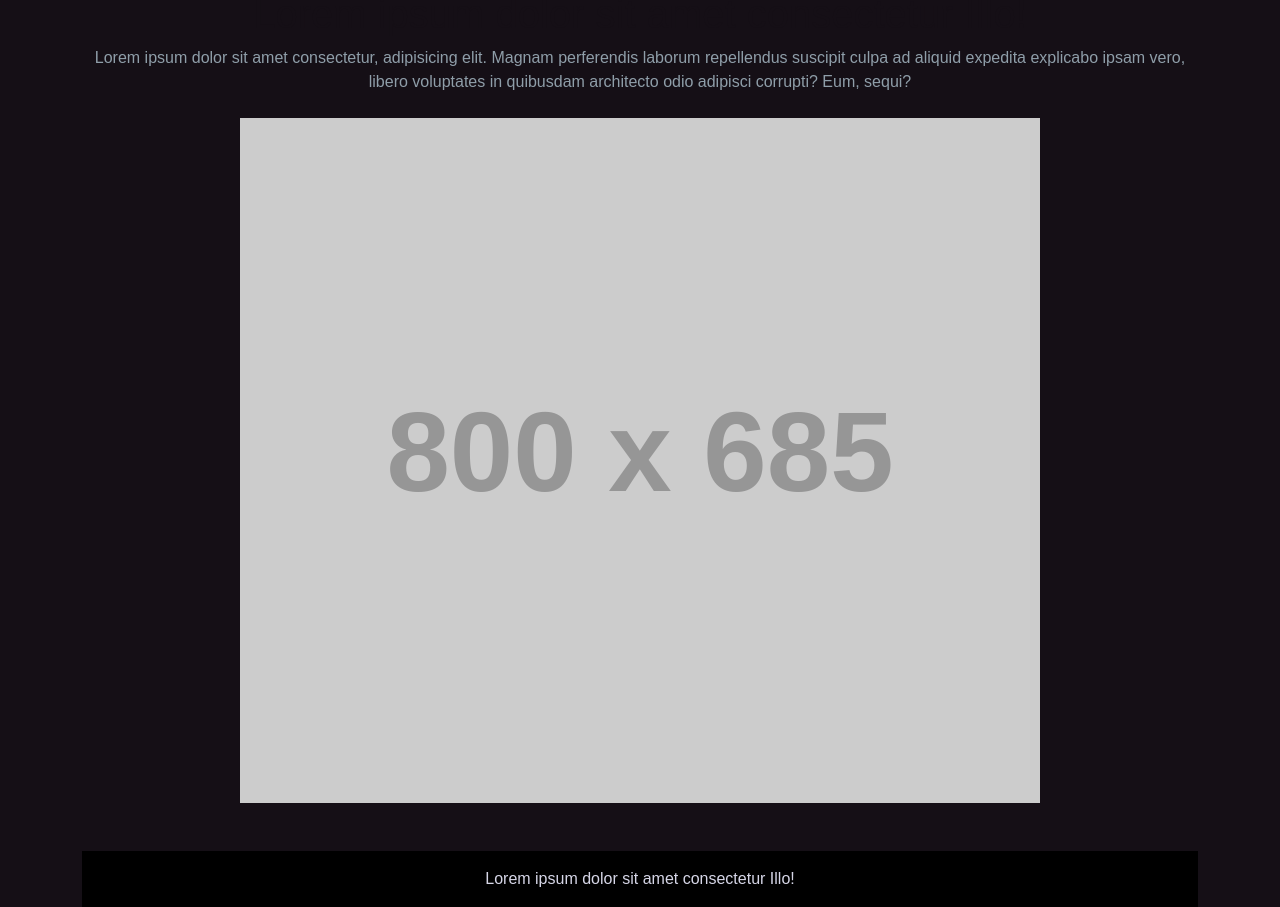
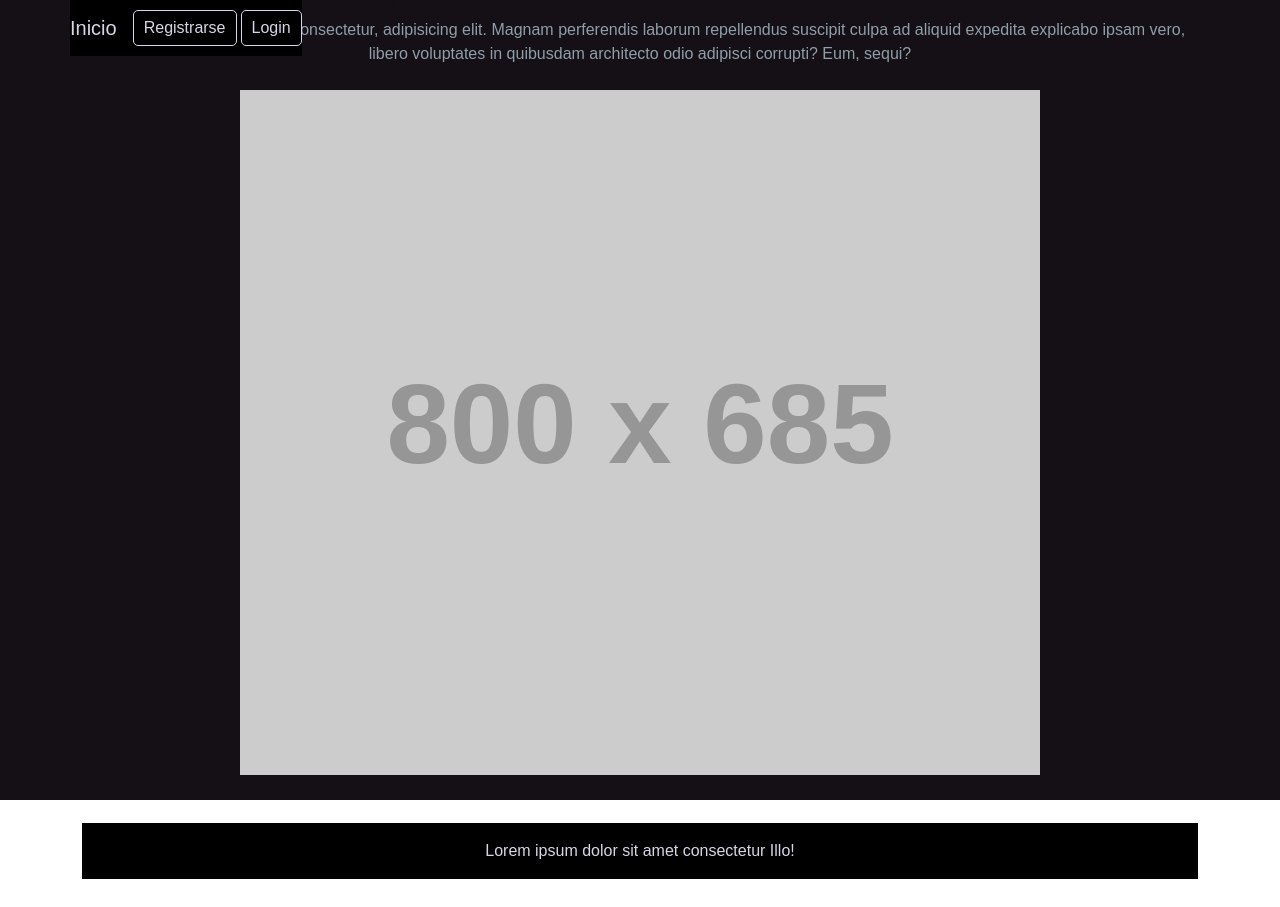
Before and after one commit to Adrian5400/Proyecto-final-G4, a React (Vite) app: page / in a window 1280 px wide. After the commit the page ends 879 px from the top, so only its background shows below. Built offline with nearby package versions, Linux system fonts and the light colour scheme.

Commit message:
puesta la navbar para todas las rutas, puesta en la cima de la pagina y añadido un link al inicio

```diff
--- a/src/App.jsx
+++ b/src/App.jsx
@@ -3,21 +3,23 @@ import Home from './pages/Home';
 import Login from './pages/Login'
 import Register from './pages/register'
 import './App.css'
-import {BrowserRouter as Router, Route, Routes} from 'react-router-dom';
+import { BrowserRouter as Router, Route, Routes } from 'react-router-dom';
+import BarraNav from './components/BarraNav';
 
 function App() {
 
 
   return (
+    <div>
       <Router>
-        {/* <BarraNav /> */}
+         <BarraNav />
         <Routes>
           <Route path='/' element={<Home />} />
         <Route path='/register' element={<Register />} />
         <Route path='/login' element={<Login />} />
         </Routes>
       </Router>
-
+</div>
   )
 }
 
--- /dev/null
+++ b/src/components/BarraNav.jsx
@@ -0,0 +1,22 @@
+import { Navbar, Nav } from 'react-bootstrap';
+// import './../pages/css/home.css';
+import { useNavigate } from 'react-router-dom';
+export default function BarraNav() {
+    const navigate = useNavigate();
+    const goRegister = () => navigate("/register", { replace: true });
+    const goLogin = () => navigate("/login", { replace: true });
+    const goHome = () => navigate("/", { replace: true });
+
+    return (
+
+
+            <Navbar style={{ backgroundColor: "var(--color1)", position: "fixed", top: 0 }} >
+                <Navbar.Brand style={{ color: "var(--color5)",  cursor: "pointer" }} onClick={()=>goHome()}>Inicio</Navbar.Brand>
+                <Nav className="ml-auto">
+                    <Nav.Link className="mr-3" style={{ color: "var(--color5)", border: "1px solid var(--color5)", borderRadius: "5px", padding: "5px 10px", marginRight: "2px" }} onClick={()=>goRegister()}>Registrarse</Nav.Link>
+                    <Nav.Link style={{ color: "var(--color5)", border: "1px solid var(--color5)", borderRadius: "5px", padding: "5px 10px", marginLeft: "2px" }} onClick={()=>goLogin()}>Login</Nav.Link>
+                </Nav>
+            </Navbar>
+
+    );
+    }
--- a/src/pages/Home.jsx
+++ b/src/pages/Home.jsx
@@ -6,13 +6,6 @@ import './css/home.css';
 function Home() {
   return (
 <div className="mx-auto contenedor container min-vh-100">
-      <Navbar style={{ backgroundColor: "var(--color1)" }}>
-        <Navbar.Brand style={{ color: "var(--color5)" }}>Navbar</Navbar.Brand>
-        <Nav className="ml-auto">
-        <Nav.Link className="mr-3" style={{ color: "var(--color5)", border: "1px solid var(--color5)", borderRadius: "5px", padding: "5px 10px", marginRight: "2px" }}>Registrarse</Nav.Link>
-<Nav.Link style={{ color: "var(--color5)", border: "1px solid var(--color5)", borderRadius: "5px", padding: "5px 10px", marginLeft: "2px" }}>Login</Nav.Link>
-        </Nav>
-      </Navbar>
       <div className="container">
         <div className="row">
           <div className="col-md-12 mt-4 text-center">
--- a/src/pages/css/Login.css
+++ b/src/pages/css/Login.css
@@ -7,6 +7,7 @@ body,#root {
     min-height: 100%;
     min-width: 100%;
     display:flex;
+    flex-direction: column;
     align-items: center;
     justify-content: center;
     background-color: #150f16;
--- a/src/pages/css/register.css
+++ b/src/pages/css/register.css
@@ -7,6 +7,7 @@ body,#root {
     min-height: 100%;
     min-width: 100%;
     display:flex;
+    flex-direction: column;
     align-items: center;
     justify-content: center;
     background-color: #150f16;
```
Also changed, not shown: src/pages/css/home.css (line endings or trailing spaces).
